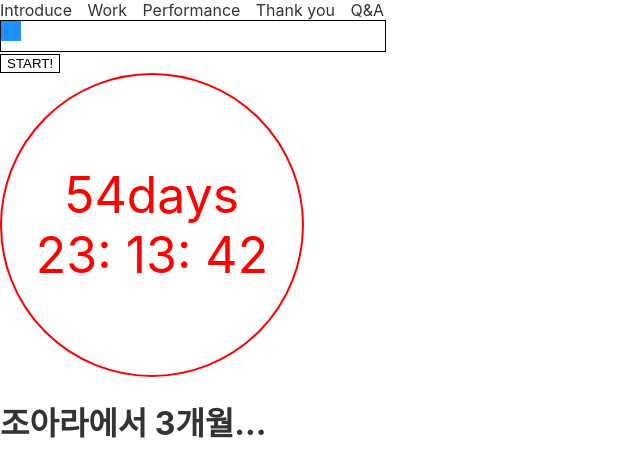
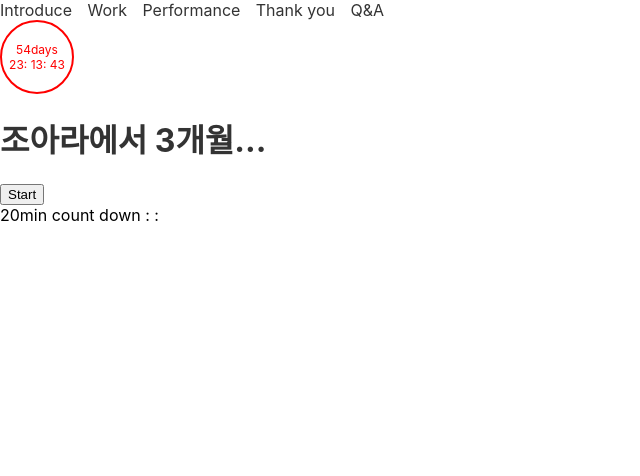
Before and after one commit to KainyRyu/probation_performance_presentation, a React (Create React App) app: page / in a window 1280 px wide. Shown: the top 476 px of the page, without its empty margins (0-640 px from the left). Built offline with nearby package versions, Linux system fonts and the light colour scheme.

Commit message:
:triangular_flag_on_post: Create a timer component for twenty minutes
Create a timer component for twenty minutes

```diff
--- a/src/App.js
+++ b/src/App.js
@@ -1,6 +1,7 @@
 import { BrowserRouter as Router, Switch, Route } from 'react-router-dom';
 
 import Header from './component/Header.js';
+import Timer from './component/Timer.js';
 import MainPage from './page/MainPage';
 
 function App() {
@@ -12,6 +13,7 @@ function App() {
           <Route path="/" component={MainPage} />
         </Switch>
       </div>
+      <Timer />
     </Router>
   );
 }
--- a/src/component/Header.js
+++ b/src/component/Header.js
@@ -1,7 +1,7 @@
 import React from 'react';
 import styled from '@emotion/styled';
 
-import Timer from './Timer';
+import TimeToPresentation from './TimeToPresentation';
 
 export default function Header() {
   return (
@@ -17,7 +17,7 @@ export default function Header() {
 
         <LinkButton>Q&A</LinkButton>
       </LinkWrapper>
-      <Timer />
+      <TimeToPresentation />
     </>
   );
 }
--- /dev/null
+++ b/src/component/TimeToPresentation.js
@@ -0,0 +1,58 @@
+import React, { useCallback, useEffect, useState } from 'react';
+import styled from '@emotion/styled';
+
+export default function TimeToPresentation() {
+  const [dueToDay, setDueToDay] = useState();
+  const [dueToTime, setDueToTime] = useState();
+
+  const timeCal = timeleft => {
+    const days = Math.floor(timeleft / (1000 * 60 * 60 * 24));
+    const hours = Math.floor(
+      (timeleft % (1000 * 60 * 60 * 24)) / (1000 * 60 * 60)
+    );
+    const minutes = Math.floor((timeleft % (1000 * 60 * 60)) / (1000 * 60));
+    const seconds = Math.floor((timeleft % (1000 * 60)) / 1000);
+    return { days, hours, minutes, seconds };
+  };
+
+  const currentTime = new Date().getTime();
+  setInterval(function () {
+    let countDownDate = new Date('Feb 8, 2021 14:00:00').getTime();
+
+    let timeleft = countDownDate - currentTime;
+    let calculated = timeCal(timeleft);
+
+    setDueToDay(calculated.days);
+    setDueToTime(
+      ` ${calculated.hours}: ${calculated.minutes}: ${calculated.seconds}`
+    );
+  }, 1000);
+
+  // const timer = useCallback(() => {}, []);
+
+  return (
+    <TimerBorder>
+      <TimeLeft>{dueToDay}days</TimeLeft>
+      <TimeLeft>{dueToTime}</TimeLeft>
+    </TimerBorder>
+  );
+}
+
+const TimerBorder = styled.span`
+  align-items: center;
+  border: 2px red solid;
+  border-radius: 50px;
+  display: flex;
+  flex-flow: column;
+  justify-content: center;
+  font-size: 12px;
+  height: 70px;
+  width: 70px;
+`;
+// font-size: 50px;
+// height: 300px;
+// width: 300px;
+
+const TimeLeft = styled.div`
+  color: red;
+`;
--- a/src/component/Timer.js
+++ b/src/component/Timer.js
@@ -1,37 +1,38 @@
-import React, { useState } from 'react';
+import React, { useEffect, useState } from 'react';
 import styled from '@emotion/styled';
 
 export default function Timer() {
-  const [dueDay, setDueDay] = useState();
-  const [dueTime, setDueTime] = useState();
+  const [ends, setEnds] = useState(0);
+  const [timeLeft, setTimeLeft] = useState();
 
-  setInterval(function () {
-    let countDownDate = new Date('Feb 8, 2021 14:00:00').getTime();
-    let now = new Date().getTime();
-    let timeleft = countDownDate - now;
+  const currentTime = new Date().getTime();
 
+  const timeCal = timeleft => {
     const days = Math.floor(timeleft / (1000 * 60 * 60 * 24));
     const hours = Math.floor(
       (timeleft % (1000 * 60 * 60 * 24)) / (1000 * 60 * 60)
     );
     const minutes = Math.floor((timeleft % (1000 * 60 * 60)) / (1000 * 60));
     const seconds = Math.floor((timeleft % (1000 * 60)) / 1000);
+    return { days, hours, minutes, seconds };
+  };
 
-    setDueDay(days);
-    setDueTime(` ${hours}: ${minutes}: ${seconds}`);
-  }, 1000);
+  const onClickStart = () => {
+    const starts = currentTime;
+
+    starts && setEnds(starts + 1200000);
+  };
+
+  setInterval(() => ends && setTimeLeft(timeCal(ends - currentTime)), 1000);
 
   return (
-    <div>
-      <TimeBar>
-        <Overlay />
-      </TimeBar>
-      <StartBtn>START!</StartBtn>
-      <TimerBorder>
-        <TimeLeft>{dueDay}days</TimeLeft>
-        <TimeLeft>{dueTime}</TimeLeft>
-      </TimerBorder>
-    </div>
+    <>
+      <button onClick={onClickStart}>Start</button>
+      <div>
+        20min count down : {timeLeft && timeLeft.minutes}:{' '}
+        {timeLeft && timeLeft.seconds}
+      </div>
+    </>
   );
 }
 
@@ -52,19 +53,3 @@ const StartBtn = styled.button`
   background: white;
   border: black 1px solid;
 `;
-
-const TimerBorder = styled.span`
-  align-items: center;
-  border: 2px red solid;
-  border-radius: 200px;
-  display: flex;
-  flex-flow: column;
-  font-size: 50px;
-  justify-content: center;
-  height: 300px;
-  width: 300px;
-`;
-
-const TimeLeft = styled.div`
-  color: red;
-`;
```
